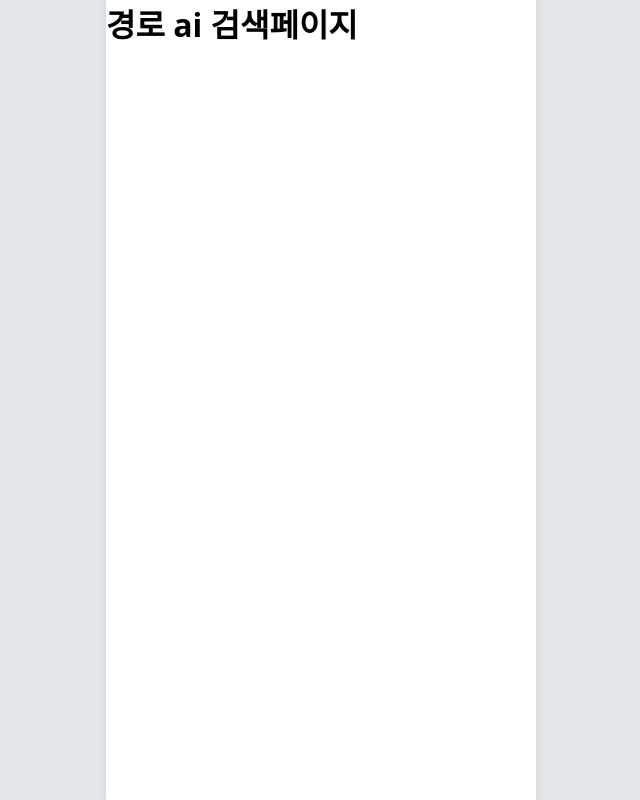
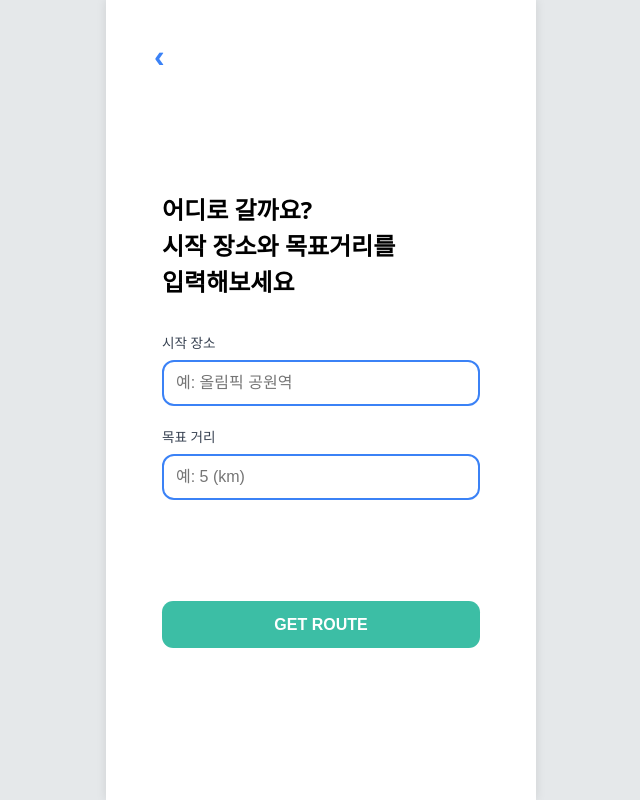
Before and after one commit to flagit-inha/FE-flagit, a React (Vite) app: page /find-route in a window 1280 px wide. Shown: the whole page, without its empty margins (319-959 px from the left). Built offline with nearby package versions, Linux system fonts and the light colour scheme.

Commit message:
style: 경로입력페이지 디자인 완성

```diff
--- a/src/pages/routePage/FindRoutePage.css
+++ b/src/pages/routePage/FindRoutePage.css
@@ -0,0 +1,86 @@
+/* 화면 중앙 */
+.find-screen {
+    min-height: 100svh;
+    display: flex;
+    align-items: center;
+    justify-content: center;
+    background: #fff;
+    padding: 3rem 2rem;
+  }
+
+  /* 카드 */
+  .find-card {
+    width: min(92vw, 26rem);
+    min-height: 70svh;
+    background: #fff;
+    display: flex;
+    flex-direction: column;
+    position: relative;
+    padding: 2rem 1.5rem;
+  }
+
+  /* 뒤로가기 */
+  .find-back {
+    position: absolute;
+    top: -5rem;
+    left: 1rem;
+    background: transparent;
+    border: 0;
+    font-size: 2rem;
+    font-weight: 600;
+    color:#3b82f6;
+    line-height: 1;
+    cursor: pointer;
+  }
+
+  /* 타이틀 */
+  .find-title {
+    font-size: 1.5rem;
+    font-weight: 650;
+    line-height: 1.5;
+    margin: 2.5rem 0 2rem;
+  }
+
+  /* 폼 */
+  .find-form {
+    display: flex;
+    flex-direction: column;
+    gap: 1.25rem;
+    flex: 1;
+  }
+
+  /* 필드 */
+  .find-field {
+    display: grid;
+    gap: 0.5rem;
+  }
+
+  .find-label {
+    font-size: 0.85rem;
+    color: #374151;
+  }
+
+  .find-input {
+    border: 2px solid #3b82f6;
+    border-radius: 0.75rem;
+    padding: 0.75rem;
+    font-size: 1rem;
+    outline: none;
+  }
+
+  .find-input:focus {
+    border-color: #2563eb;
+  }
+
+
+  .find-cta {
+    margin-top: auto;
+    padding: 0.9rem;
+    border: none;
+    border-radius: 0.7rem;
+    background: #3cbea5;
+    color: #fff;
+    font-weight: 600;
+    font-size: 1rem;
+    cursor: pointer;
+  }
--- a/src/pages/routePage/FindRoutePage.jsx
+++ b/src/pages/routePage/FindRoutePage.jsx
@@ -1,11 +1,64 @@
-import React from 'react';
+import { useState } from "react";
+import { useNavigate } from "react-router-dom";
+import "./FindRoutePage.css";
 
-function FindRoutePage() {
+export default function FindRoutePage() {
+  const nav = useNavigate();
+  const [start, setStart] = useState("");
+  const [distance, setDistance] = useState("");
+
+  const onSubmit = (e) => {
+    e.preventDefault();
+    if (!start || !distance) return alert("시작 장소와 목표 거리를 입력하세요!");
+    // 여기서 실제 경로 계산 API 호출 가능
+    console.log("출발지:", start, "목표거리:", distance);
+  };
+
   return (
-    <div>
-      <h1>경로 ai  검색페이지</h1>
+    <div className="find-screen">
+      <div className="find-card">
+        {/* 뒤로가기 */}
+        <button
+          className="find-back"
+          onClick={() => nav(-1)}
+          aria-label="뒤로가기"
+        >
+          ‹
+        </button>
+
+        <h1 className="find-title">
+          어디로 갈까요? <br /> 시작 장소와 목표거리를 <br /> 입력해보세요
+        </h1>
+
+        <form className="find-form" onSubmit={onSubmit}>
+          <label className="find-field">
+            <span className="find-label">시작 장소</span>
+            <input
+              type="text"
+              value={start}
+              onChange={(e) => setStart(e.target.value)}
+              placeholder="예: 올림픽 공원역"
+              className="find-input"
+            />
+          </label>
+
+          <label className="find-field">
+            <span className="find-label">목표 거리</span>
+            <input
+              type="number"
+              value={distance}
+              onChange={(e) => setDistance(e.target.value)}
+              placeholder="예: 5 (km)"
+              className="find-input"
+              min="0"
+            />
+          </label>
+
+          <button type="submit" className="find-cta">
+            GET ROUTE
+          </button>
+        </form>
+      </div>
     </div>
   );
 }
-
-export default FindRoutePage;
```
